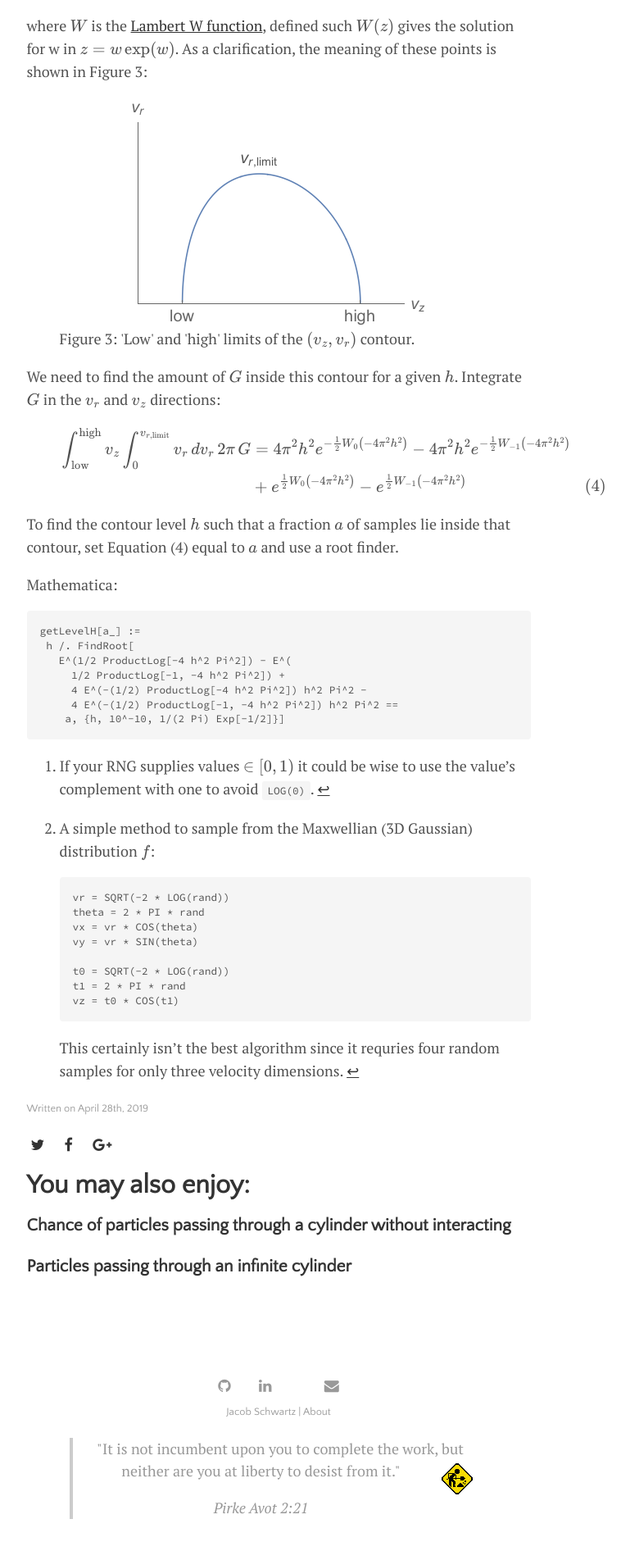
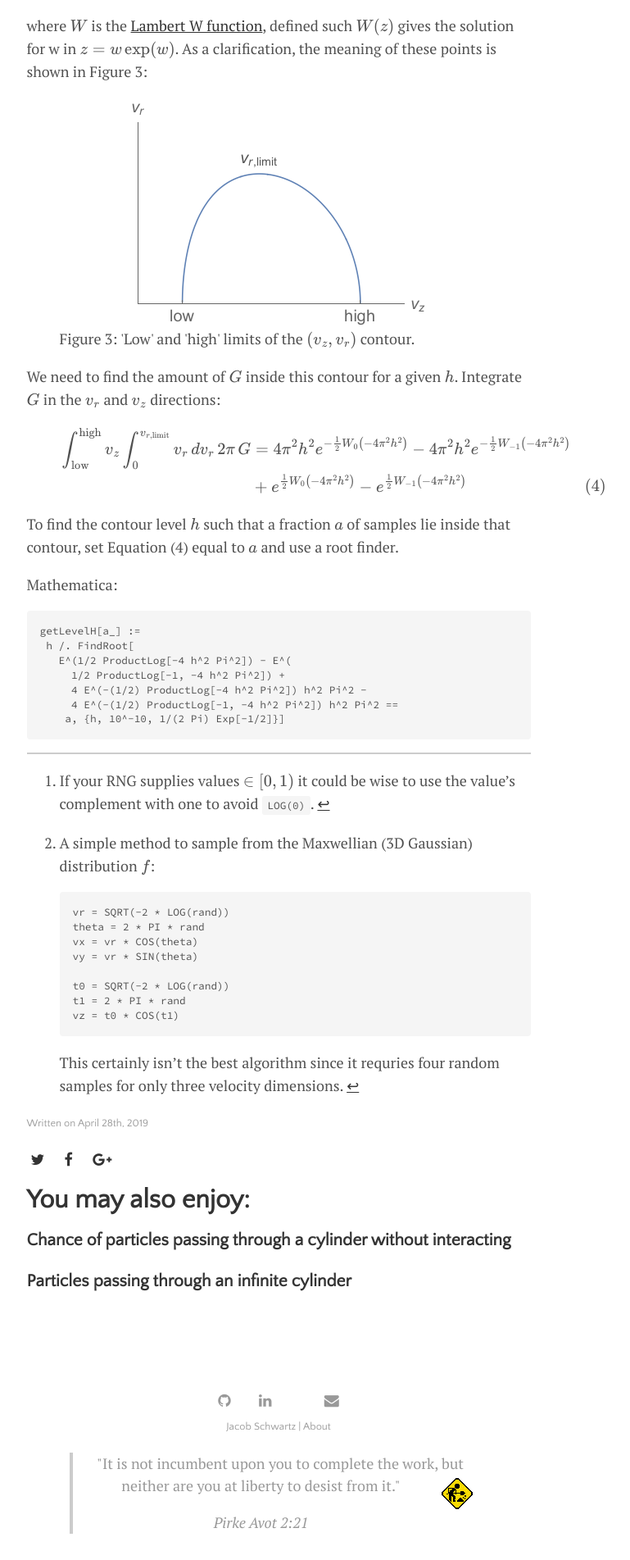
Before and after one commit to cfe316/cfe316.github.io, a Jekyll site: the page built from _posts/2019-04-28-launching-stationary-maxwellian-reservoir.md, in a window 1280 px wide. Shown: the part 4317-6220 px from the top of the page at 82% size, without its empty margins (300-1069 px from the left). Built offline with Jekyll 4.4.1, drawn with Linux system fonts in a browser that asks for light colours; formulas are drawn with MathJax 3; a style sheet for code colours, icons or effects is not loaded.

Commit message:
Make a 2px ccc border above the footnotes

```diff
--- a/assets/css/main.css
+++ b/assets/css/main.css
@@ -84,6 +84,10 @@ hr {
   margin-left: auto;
   margin-right: auto;
   width: 615px;
+}
+
+.footnotes {
+  border-top: 2px solid #ccc;
 }
 
 /*48em*/
```
